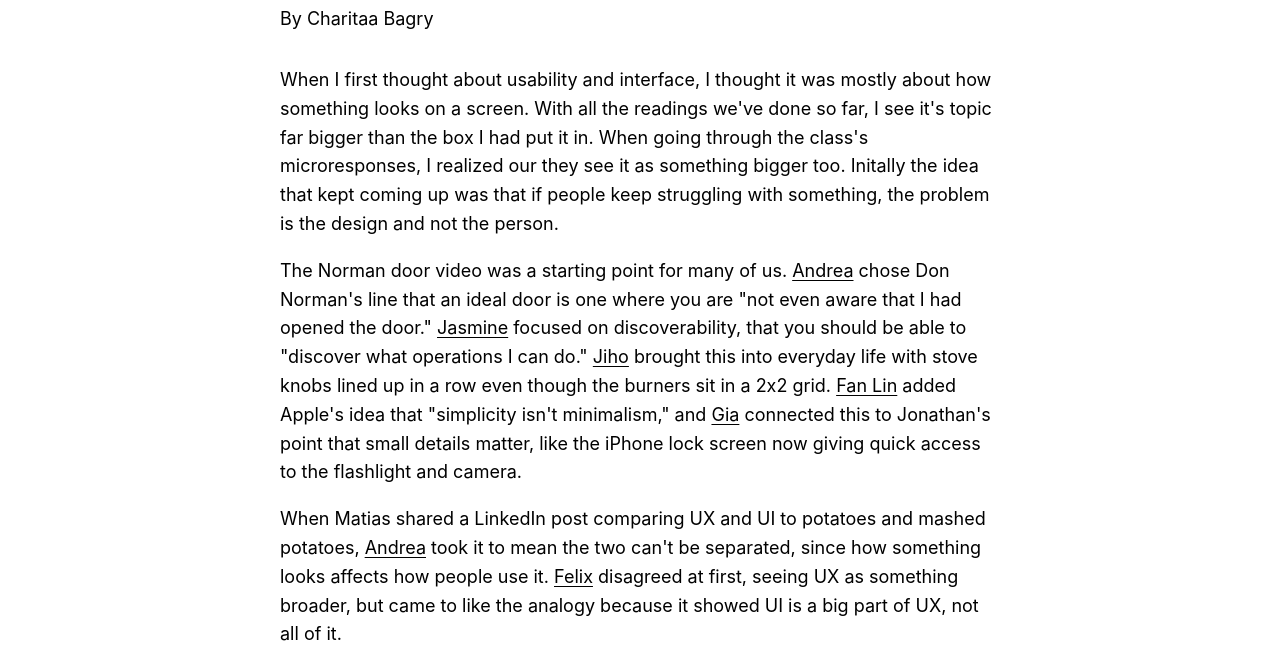
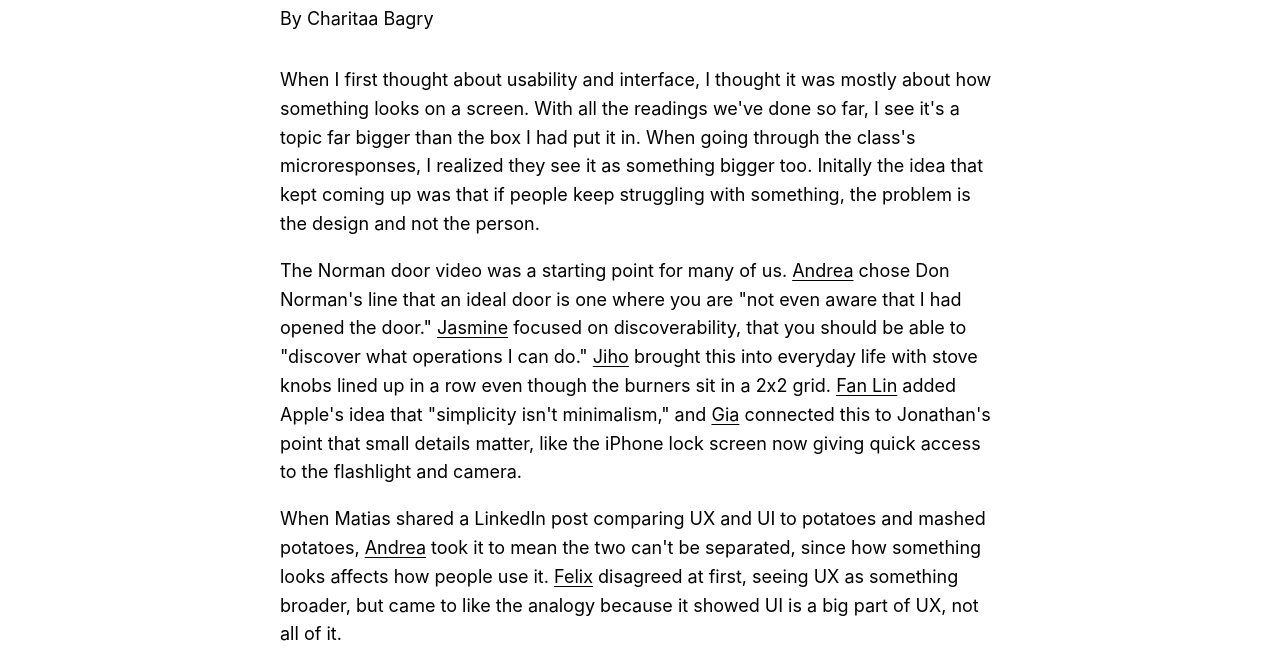
Before and after one commit to Charitaa18/VCS_P3, a plain HTML site: page index.html in a window 1280 px wide. Shown: the part 131-795 px from the top of the page. Drawn offline with Linux system fonts and the light colour scheme.

Commit message:
Fix grammar and clarity in usability discussion
Corrected grammatical errors and improved clarity in the usability and interface discussion.

```diff
--- a/index.html
+++ b/index.html
@@ -23,7 +23,7 @@
   <h1>Project 3: Usability and Interface</h1>
   <p class="meta">By Charitaa Bagry</p>
 
-  <p>When I first thought about usability and interface, I thought it was mostly about how something looks on a screen. With all the readings we've done so far, I see it's topic far bigger than the box I had put it in. When going through the class's microresponses, I realized our they see it as something bigger too. Initally the idea that kept coming up was that if people keep struggling with something, the problem is the design and not the person.</p>
+  <p>When I first thought about usability and interface, I thought it was mostly about how something looks on a screen. With all the readings we've done so far, I see it's a topic far bigger than the box I had put it in. When going through the class's microresponses, I realized they see it as something bigger too. Initally the idea that kept coming up was that if people keep struggling with something, the problem is the design and not the person.</p>
 
   <p>The Norman door video was a starting point for many of us. <a href="responses.html#before-andrea">Andrea</a> chose Don Norman's line that an ideal door is one where you are "not even aware that I had opened the door." <a href="responses.html#before-jasmine">Jasmine</a> focused on discoverability, that you should be able to "discover what operations I can do." <a href="responses.html#before-jiho">Jiho</a> brought this into everyday life with stove knobs lined up in a row even though the burners sit in a 2x2 grid. <a href="responses.html#before-fan-lin">Fan Lin</a> added Apple's idea that "simplicity isn't minimalism," and <a href="responses.html#after-gia">Gia</a> connected this to Jonathan's point that small details matter, like the iPhone lock screen now giving quick access to the flashlight and camera.</p>
 
```
